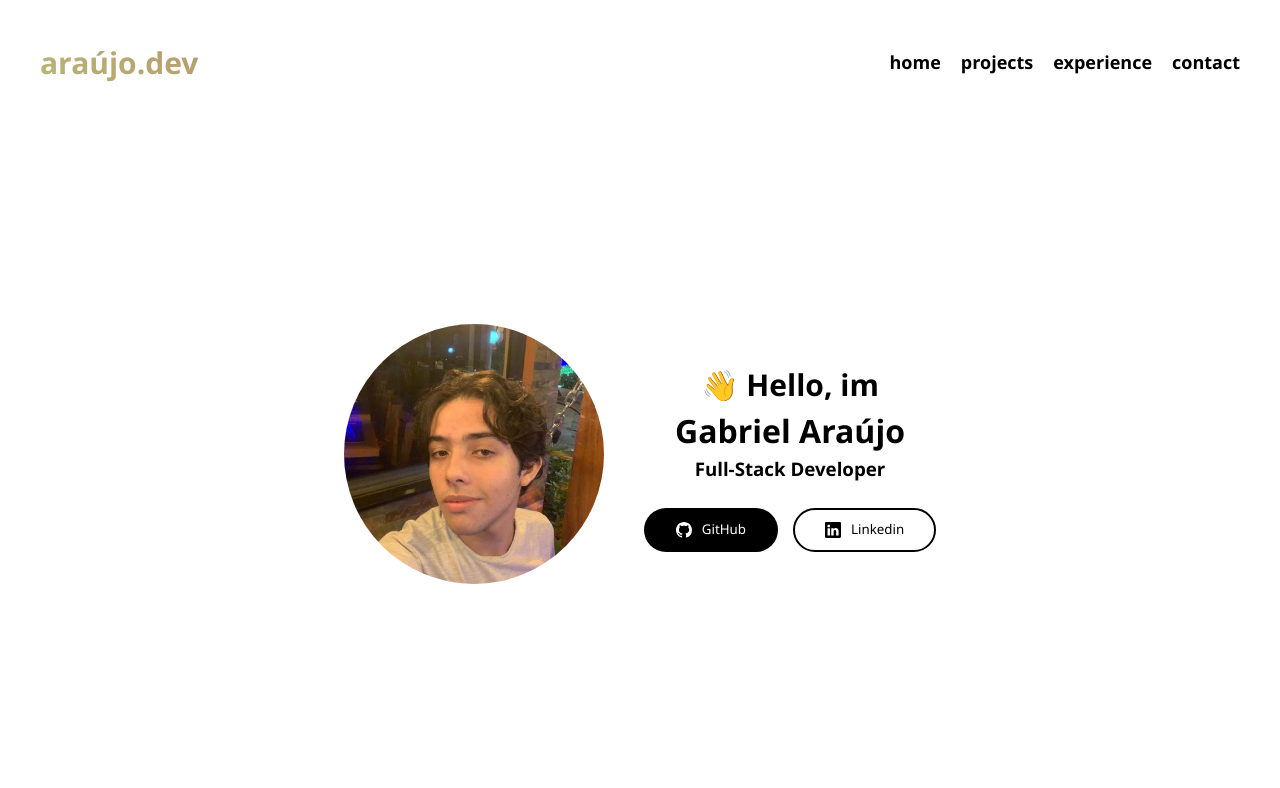
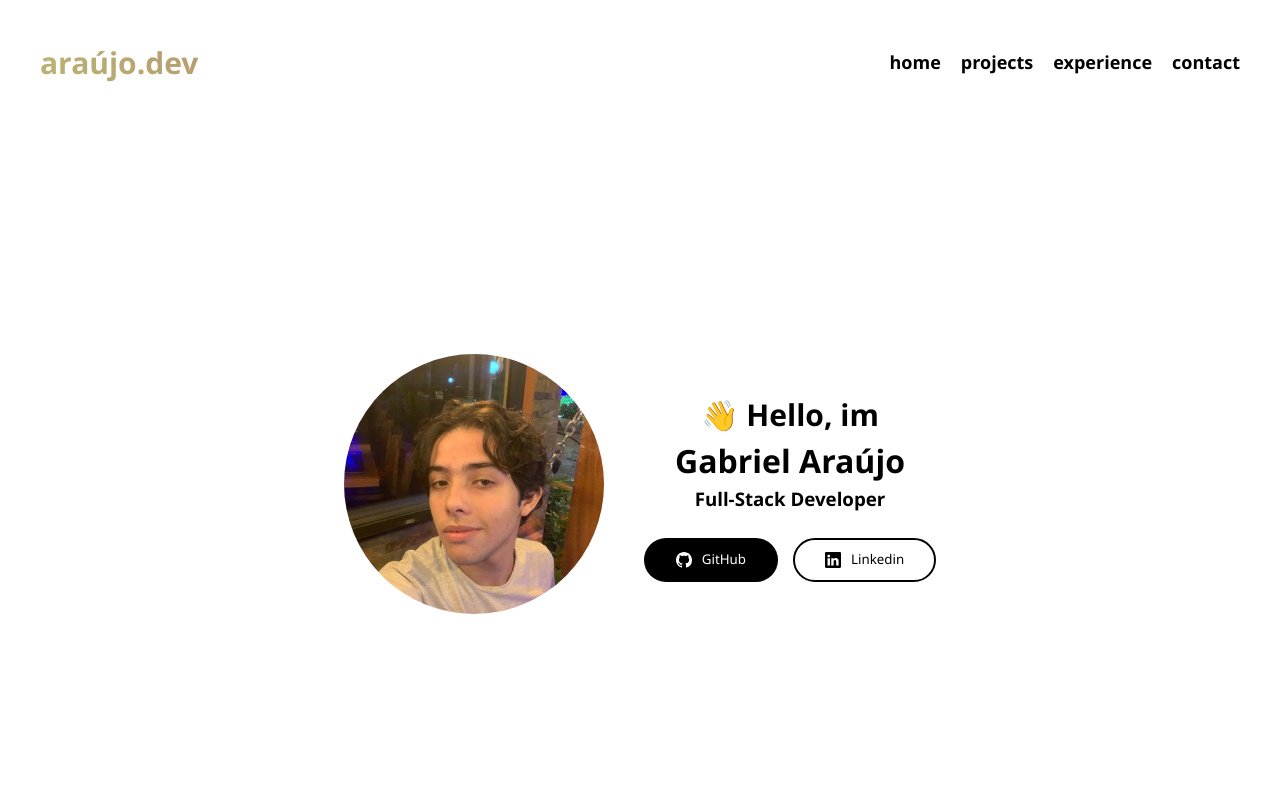
Before and after one commit to theMyntt/MyPortfolio, an Angular app: page /home in a window 1280 px wide. Shown: the top 788 px of the page. Built offline with nearby package versions, Linux system fonts and the light colour scheme.

Commit message:
style: global margin top for all div.container

```diff
--- a/src/app/components/home/home.component.sass
+++ b/src/app/components/home/home.component.sass
@@ -1,6 +1,5 @@
 .home-container
   padding: 40px
-  margin-top: 115px
   .brand-hello
     width: 100%
     margin-bottom: 20px
--- a/src/styles.sass
+++ b/src/styles.sass
@@ -17,3 +17,6 @@ svg
   display: flex
   align-items: center
   justify-content: center
+
+.container
+  margin-top: 145px
```
